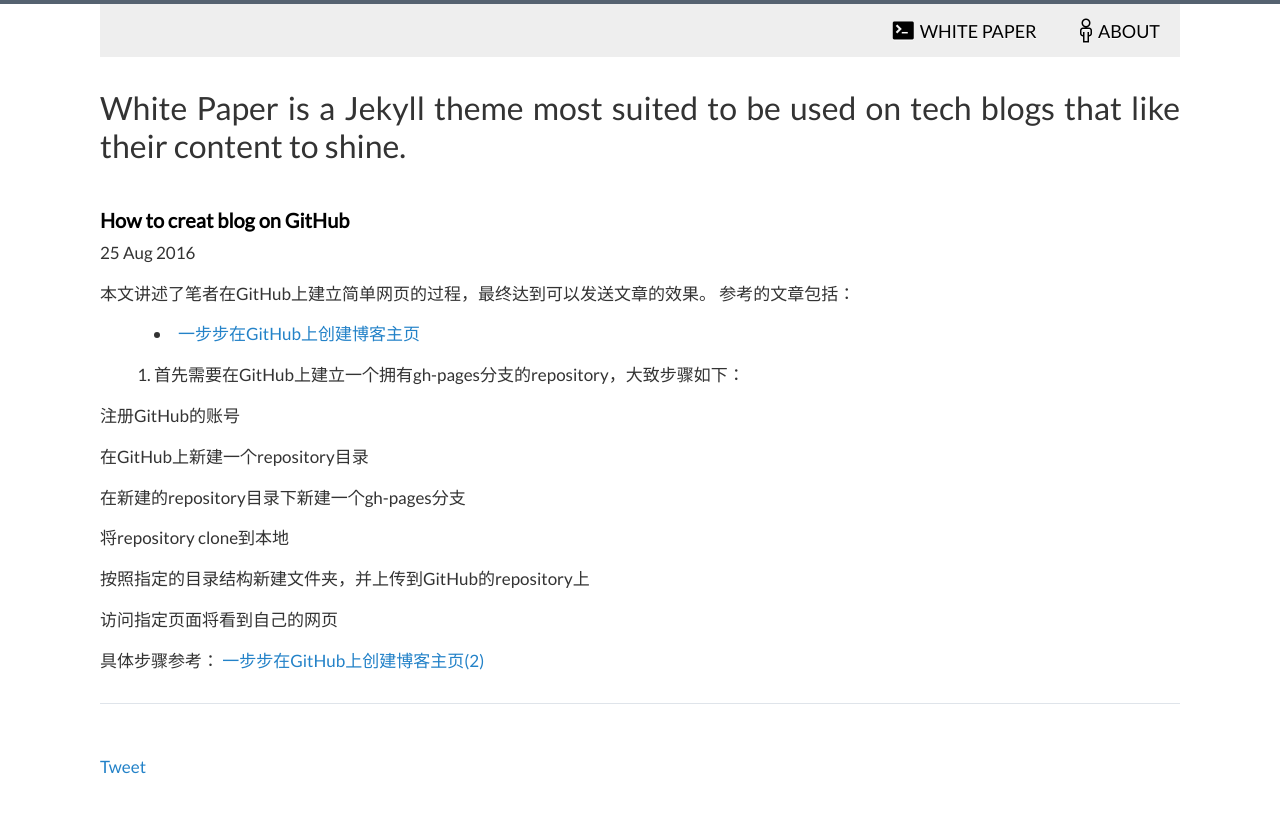
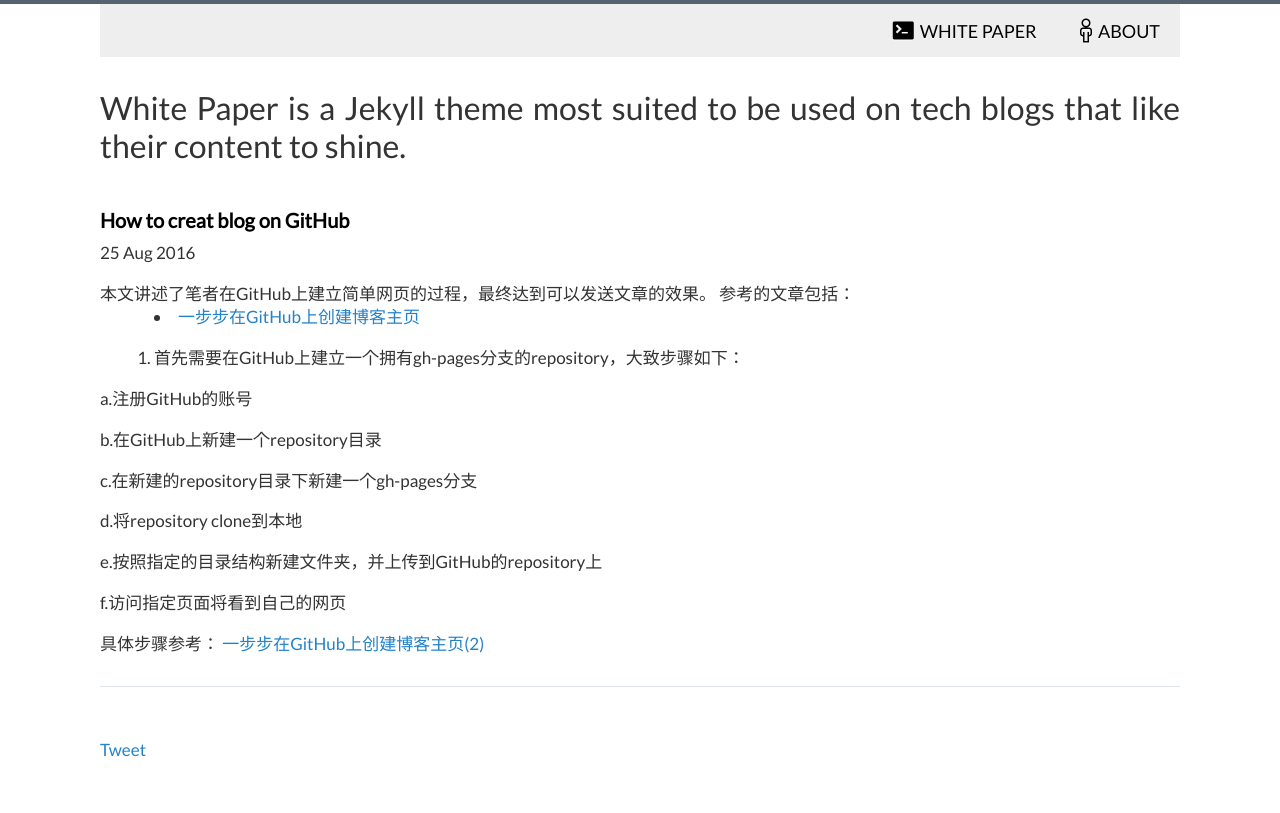
Before and after one commit to kuiwa/blog, a Jekyll site: the page built from _posts/2016-08-25-how-to-creat-blog-on-github.markdown, in a window 1280 px wide. Shown: the top 813 px of the page. Built offline with Jekyll 4.4.1, drawn with Linux system fonts in a browser that asks for light colours; comment, search, counter and statistics services are not loaded.

```diff
--- a/_posts/2016-08-25-how-to-creat-blog-on-github.markdown
+++ b/_posts/2016-08-25-how-to-creat-blog-on-github.markdown
@@ -10,19 +10,21 @@ categories:
 	<meta http-equiv="Content-Type" content="text/html; charset=utf-8" />
 </head>
 
+<div class="css-full-post-content js-full-post-content">
 本文讲述了笔者在GitHub上建立简单网页的过程，最终达到可以发送文章的效果。
 参考的文章包括：
 <li><a href="http://www.pchou.info/ssgithubPage/2013-01-03-build-github-blog-page-01.html"> 一步步在GitHub上创建博客主页</a></li>
 
 <ol>
 <li>首先需要在GitHub上建立一个拥有gh-pages分支的repository，大致步骤如下：</li>
-	<ul>注册GitHub的账号</ul>
-	<ul>在GitHub上新建一个repository目录</ul>
-	<ul>在新建的repository目录下新建一个gh-pages分支</ul>
-	<ul>将repository clone到本地</ul>
-	<ul>按照指定的目录结构新建文件夹，并上传到GitHub的repository上</ul>
-	<ul>访问指定页面将看到自己的网页</ul>
+	<ul>a.注册GitHub的账号</ul>
+	<ul>b.在GitHub上新建一个repository目录</ul>
+	<ul>c.在新建的repository目录下新建一个gh-pages分支</ul>
+	<ul>d.将repository clone到本地</ul>
+	<ul>e.按照指定的目录结构新建文件夹，并上传到GitHub的repository上</ul>
+	<ul>f.访问指定页面将看到自己的网页</ul>
 具体步骤参考：
 <a href="http://www.pchou.info/ssgithubPage/2013-01-05-build-github-blog-page-02.html"> 一步步在GitHub上创建博客主页(2)</a>
 
 </ol>
+</div>
```
